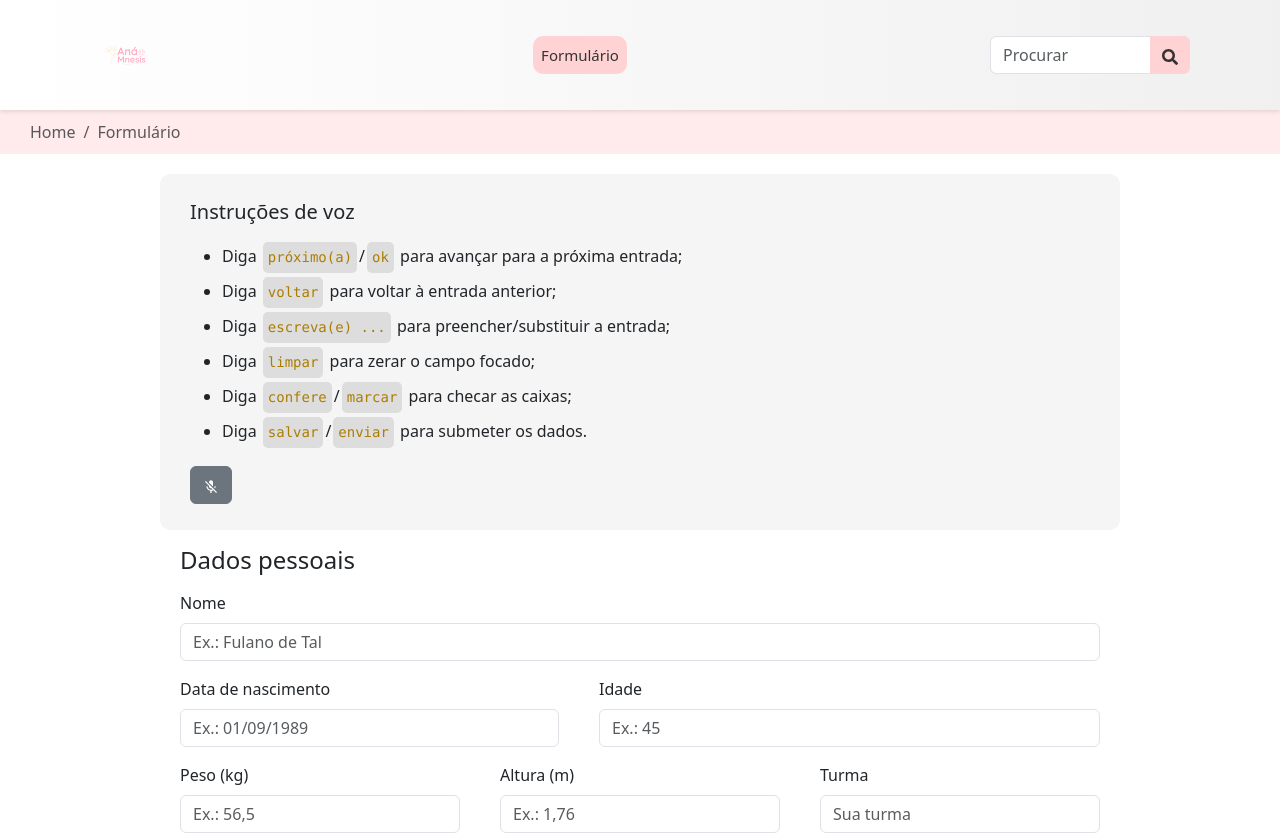
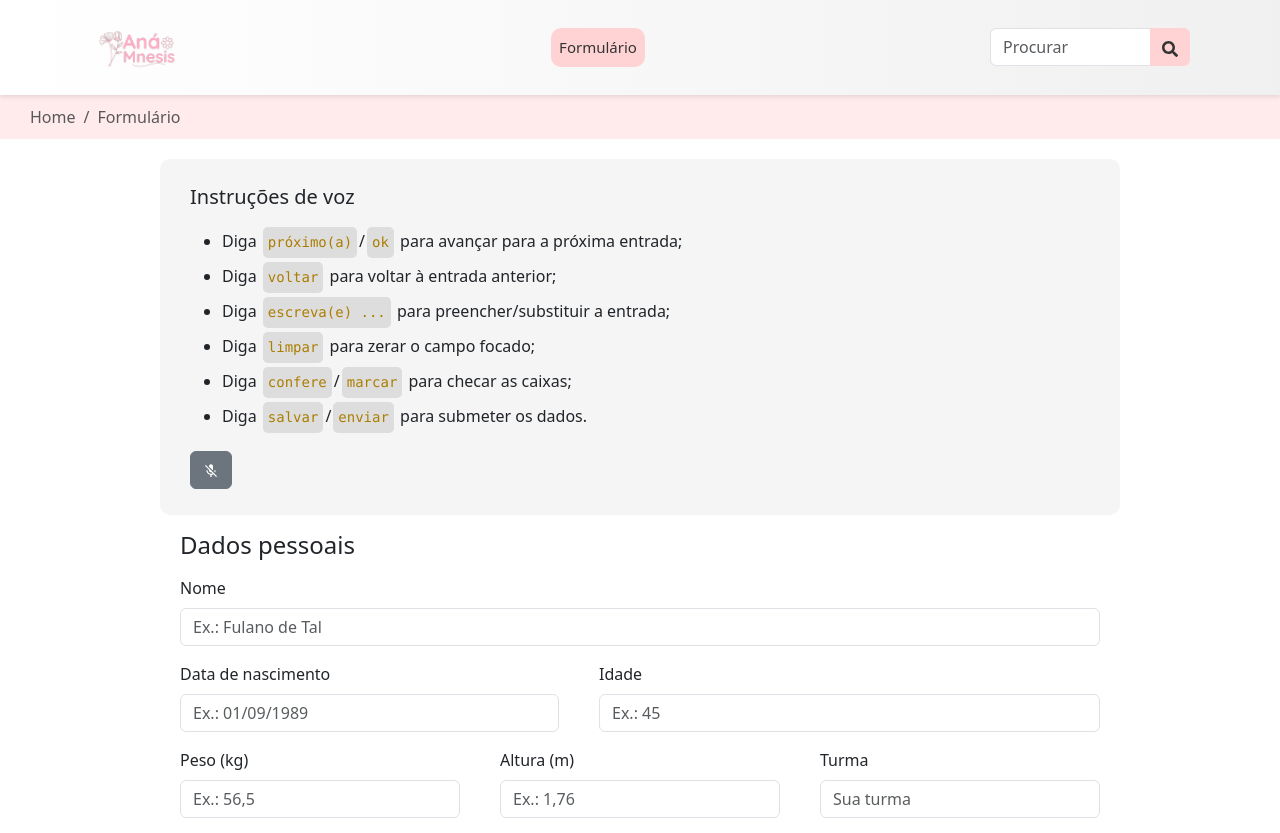
Before and after one commit to siloke/formulario-anamnese, a React (Vite) app: page / in a window 1280 px wide. Shown: the top 833 px of the page. Built offline with nearby package versions, Linux system fonts and the light colour scheme.

Commit message:
otimização do header

```diff
--- a/src/components/Header/Header.jsx
+++ b/src/components/Header/Header.jsx
@@ -2,11 +2,10 @@ import Container from 'react-bootstrap/Container';
 import Nav from 'react-bootstrap/Nav';
 import Navbar from 'react-bootstrap/Navbar';
 import {StyledHeader} from "./StyledHeader.jsx";
-import { IoFlowerOutline } from "react-icons/io5";
 import Form from "react-bootstrap/Form";
 import {Button, InputGroup} from "react-bootstrap";
 import { FaSearch } from "react-icons/fa";
-import logo from '../../assets/images/logo2.png'
+import logo from '../../assets/images/logo1.png'
 import React from "react";
 
 function Header() {
@@ -25,8 +24,8 @@ function Header() {
                         <Form.Control
                             placeholder="Procurar"
                         />
-                        <Button style={{backgroundColor: "#FFD3D4", border: "none"}}>
-                            <FaSearch className="lupa"/>
+                        <Button className="lupa" style={{backgroundColor: "#FFD3D4", border: "none"}}>
+                            <FaSearch/>
                         </Button>
                     </InputGroup>
                 </Container>
--- a/src/components/Header/StyledHeader.jsx
+++ b/src/components/Header/StyledHeader.jsx
@@ -8,8 +8,7 @@ export const StyledHeader = styled(Box)`
   }
 
   img {
-    max-width: 160px;
-    max-height: 8vh;
+    max-width: 100px;
   }
 
   .lupa {
```
